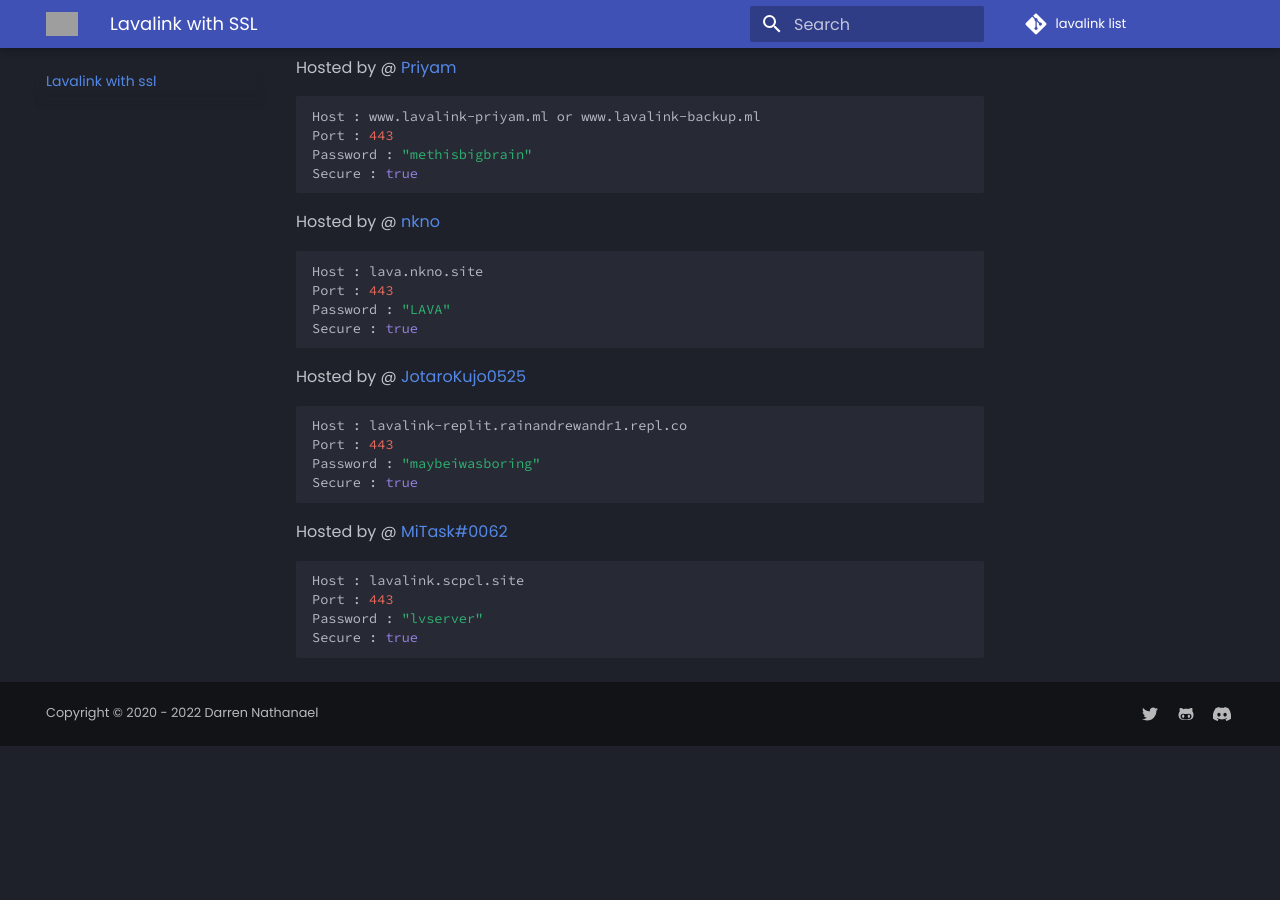
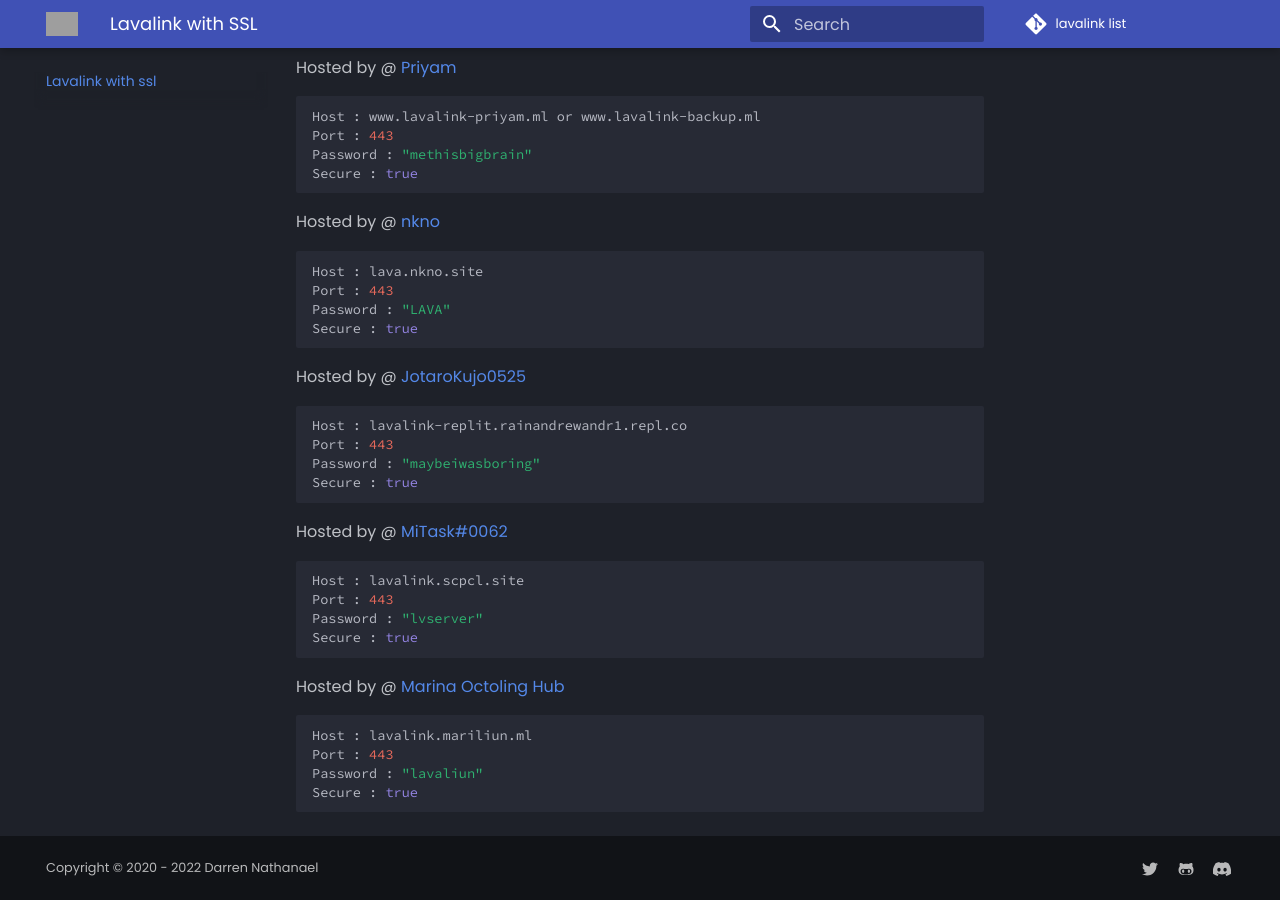
Before and after one commit to DarrenOfficial/lavalink-list, an MkDocs documentation site: the page built from docs/SSL/lavalink-with-ssl.md, in a window 1280 px wide and 900 px high, scrolled down 637 px. Built offline with MkDocs 1.6.1 and Material for MkDocs 9.7.7, drawn with Linux system fonts in a browser that asks for light colours; comment, search, counter and statistics services are not loaded; before the commit the page ends 1383 px from its top, so only the background shows below that; grey boxes are pictures that could not be loaded.

Commit message:
Update lavalink-with-ssl.md

````diff
--- a/docs/SSL/lavalink-with-ssl.md
+++ b/docs/SSL/lavalink-with-ssl.md
@@ -54,3 +54,10 @@ Port : 443
 Password : "lvserver"
 Secure : true
 ```
+Hosted by @ [Marina Octoling Hub](https://github.com/Mariliun)
+```bash
+Host : lavalink.mariliun.ml
+Port : 443
+Password : "lavaliun"
+Secure : true
+```
````
